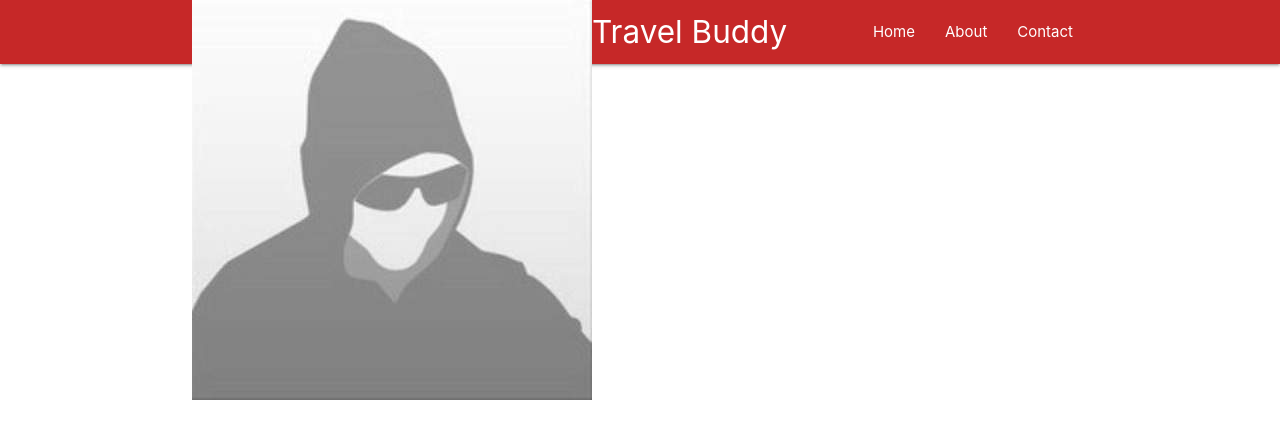
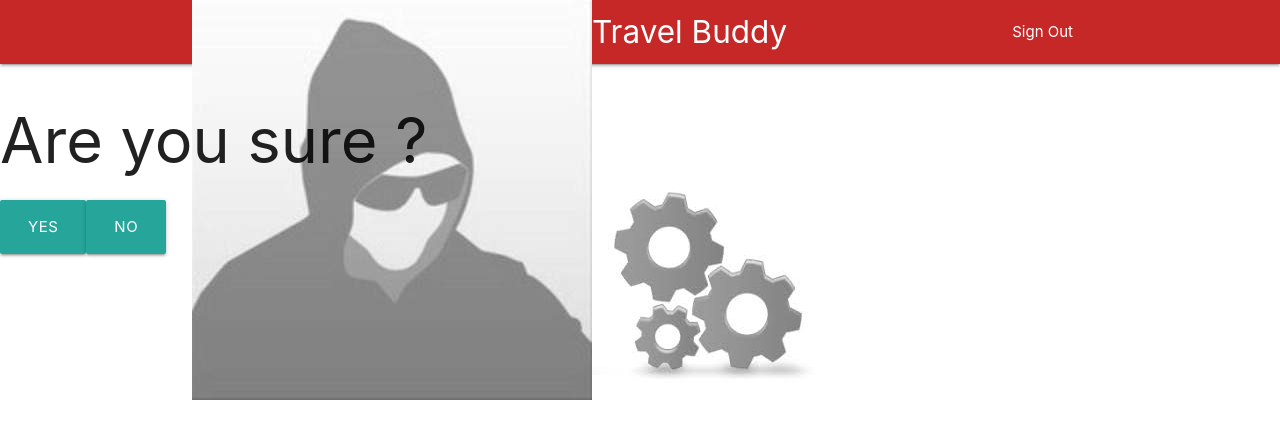
Before and after one commit to hoanphungt/TravelBuddy, a React (Create React App) app: page /signout in a window 1280 px wide. Shown: the top 438 px of the page. Built offline with nearby package versions, Linux system fonts and the light colour scheme.

Commit message:
profile page setting button signout page

```diff
--- a/src/App.js
+++ b/src/App.js
@@ -11,7 +11,7 @@ import MatchPerson from './components/MatchPerson';
 import LogIn from './components/LogIn'
 import Register from './components/Register'
 import Profile from './components/Profile'
-
+import SignOut from './components/SignOut'
 class App extends Component {
   render() {
     return (
@@ -29,6 +29,7 @@ class App extends Component {
           <Route path='/matchinglist' component={MatchingList}/>
           <Route exact path="/matches/:id" component={MatchPerson} />
           <Route exact path='/profile' component={Profile} />
+          <Route exact path='/signout' component={SignOut} />
 
         </div>
       </BrowserRouter>
--- a/src/components/Navbar.js
+++ b/src/components/Navbar.js
@@ -12,14 +12,15 @@ const Navbar = (props) => {
   return (
     <nav className="nav-wrapper red darken-3">
       <div className="container">
-      {string ?<NavLink to="/profile"> <img  src={require(`${string}`)} alt='avatar'></img></NavLink> : <img  src={require(`./images/no_avatar.jpg`)} alt='avatar'></img>}
+      {string ?<img  src={require(`${string}`)} alt='avatar'></img> : <img  src={require(`./images/no_avatar.jpg`)} alt='avatar'></img>}
         <a className="brand-logo">Travel Buddy</a>
         <ul className="right">
         <li>{signedUp ? <h4>{userName}</h4>  : <h4> Sign Up </h4>}</li>
-          <li><NavLink to="/home">Home</NavLink></li>
-          <li><NavLink to="/about">About</NavLink></li>
-          <li><NavLink to="/contact">Contact</NavLink></li>
+
+          <li><NavLink to="/signout">Sign Out</NavLink></li>
         </ul>
+  {signedUp ? <NavLink to="/profile"><img  src={require(`./images/setting.jpeg`)} alt='avatar'></img></NavLink> :  <h4> Sign Up </h4> }
+
       </div>
     </nav>
   )
--- /dev/null
+++ b/src/components/SignOut.js
@@ -0,0 +1,42 @@
+import React, { Component } from 'react';
+import { NavLink } from 'react-router-dom'
+import store from '../store'
+
+class SignOut extends Component {
+
+state = {results : []}
+
+
+
+signinOut = () => {
+  store.dispatch({
+    type: 'SIGN_OUT',
+    payload: {}
+  })
+}
+
+  render () {
+    return (
+      <div>
+      <h1> Are you sure ? </h1>
+      <NavLink to='/' className="white-text" >{/*onClick={this.handleClick}*/}
+
+      <button className="waves-effect waves-light btn-large"  onClick={this.signinOut}  > YES</button>
+      </NavLink>
+
+
+
+       <NavLink to='/home' className="white-text" >
+      <button className="waves-effect waves-light btn-large"  >NO </button>
+      </NavLink>
+
+    </div>
+
+
+    )
+
+  }
+}
+
+
+export default SignOut;
--- a/src/reducers/reducer.js
+++ b/src/reducers/reducer.js
@@ -37,6 +37,10 @@ const reducer = (state = [travelers,{}] , action = {}) => {
     state = [...state]
     state[1] = action.payload
     return state
+    case 'SIGN_OUT':
+    state = [...state]
+    state[1] = action.payload
+    return state
     //return [...state, action.payload]
     case 'NEW_USER':
       state[0].push(action.payload)
```
Also changed, not shown: src/components/images/setting.jpeg (added).
